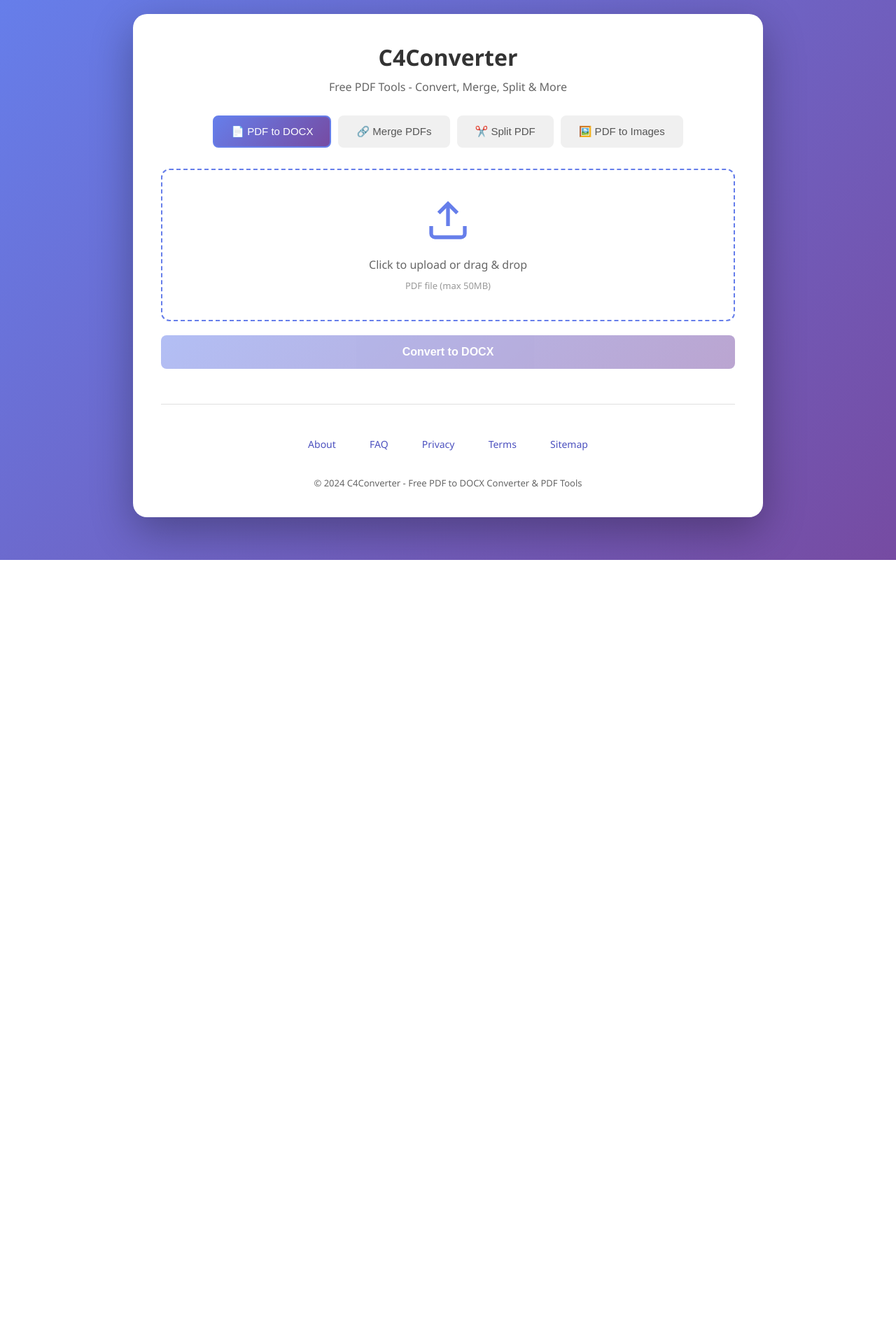
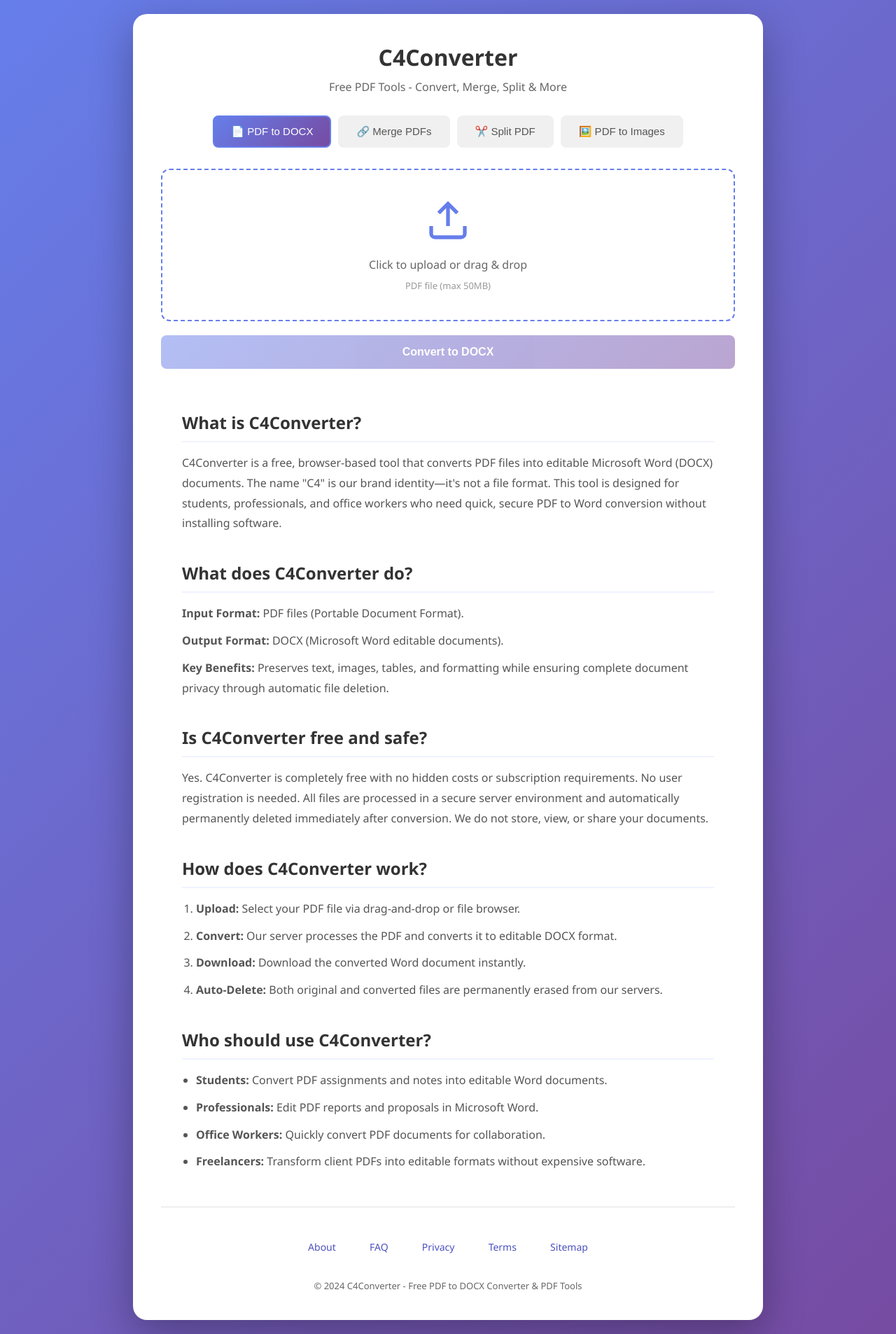
Before and after one commit to singhalamjeet/c4coverter, a FastAPI app: page / in a window 1280 px wide. Shown: the whole page at 70% size. Before the commit the page ends 800 px from the top, so only its background shows below. Run offline with FastAPI, Linux system fonts and the light colour scheme.

Commit message:
feat: Restore SEO content sections to homepage
- Added back 'What is C4Converter' section
- Added back 'What does C4Converter do' section
- Added back 'Is C4Converter free and safe' section
- Added back 'How does C4Converter work' section
- Added back 'Who should use C4Converter' section
- Content now appears below tabbed interface

```diff
--- a/app/templates/index.html
+++ b/app/templates/index.html
@@ -440,6 +440,74 @@
             <button class="button-primary" id="imagesButton" disabled>Convert to Images</button>
         </div>
 
+        <!-- SEO Content Sections -->
+        <div style="max-width: 800px; margin: 60px auto 40px; padding: 0 20px;">
+            <section style="margin-bottom: 40px;">
+                <h2
+                    style="color: #333; font-size: 24px; margin-bottom: 15px; border-bottom: 2px solid #f0f2ff; padding-bottom: 10px;">
+                    What is C4Converter?</h2>
+                <p style="color: #555; line-height: 1.8; margin-bottom: 15px;">C4Converter is a free, browser-based tool
+                    that converts PDF files into editable Microsoft Word (DOCX) documents. The name "C4" is our brand
+                    identity—it's not a file format. This tool is designed for students, professionals, and office
+                    workers who need quick, secure PDF to Word conversion without installing software.</p>
+            </section>
+
+            <section style="margin-bottom: 40px;">
+                <h2
+                    style="color: #333; font-size: 24px; margin-bottom: 15px; border-bottom: 2px solid #f0f2ff; padding-bottom: 10px;">
+                    What does C4Converter do?</h2>
+                <p style="color: #555; line-height: 1.8; margin-bottom: 10px;"><strong>Input Format:</strong> PDF files
+                    (Portable Document Format).</p>
+                <p style="color: #555; line-height: 1.8; margin-bottom: 10px;"><strong>Output Format:</strong> DOCX
+                    (Microsoft Word editable documents).</p>
+                <p style="color: #555; line-height: 1.8; margin-bottom: 15px;"><strong>Key Benefits:</strong> Preserves
+                    text, images, tables, and formatting while ensuring complete document privacy through automatic file
+                    deletion.</p>
+            </section>
+
+            <section style="margin-bottom: 40px;">
+                <h2
+                    style="color: #333; font-size: 24px; margin-bottom: 15px; border-bottom: 2px solid #f0f2ff; padding-bottom: 10px;">
+                    Is C4Converter free and safe?</h2>
+                <p style="color: #555; line-height: 1.8; margin-bottom: 15px;">Yes. C4Converter is completely free with
+                    no hidden costs or subscription requirements. No user registration is needed. All files are
+                    processed in a secure server environment and automatically permanently deleted immediately after
+                    conversion. We do not store, view, or share your documents.</p>
+            </section>
+
+            <section style="margin-bottom: 40px;">
+                <h2
+                    style="color: #333; font-size: 24px; margin-bottom: 15px; border-bottom: 2px solid #f0f2ff; padding-bottom: 10px;">
+                    How does C4Converter work?</h2>
+                <ol style="color: #555; line-height: 1.8; margin-left: 20px;">
+                    <li style="margin-bottom: 10px;"><strong>Upload:</strong> Select your PDF file via drag-and-drop or
+                        file browser.</li>
+                    <li style="margin-bottom: 10px;"><strong>Convert:</strong> Our server processes the PDF and converts
+                        it to editable DOCX format.</li>
+                    <li style="margin-bottom: 10px;"><strong>Download:</strong> Download the converted Word document
+                        instantly.</li>
+                    <li style="margin-bottom: 10px;"><strong>Auto-Delete:</strong> Both original and converted files are
+                        permanently erased from our servers.</li>
+                </ol>
+            </section>
+
+            <section style="margin-bottom: 40px;">
+                <h2
+                    style="color: #333; font-size: 24px; margin-bottom: 15px; border-bottom: 2px solid #f0f2ff; padding-bottom: 10px;">
+                    Who should use C4Converter?</h2>
+                <ul style="color: #555; line-height: 1.8; margin-left: 20px;">
+                    <li style="margin-bottom: 10px;"><strong>Students:</strong> Convert PDF assignments and notes into
+                        editable Word documents.</li>
+                    <li style="margin-bottom: 10px;"><strong>Professionals:</strong> Edit PDF reports and proposals in
+                        Microsoft Word.</li>
+                    <li style="margin-bottom: 10px;"><strong>Office Workers:</strong> Quickly convert PDF documents for
+                        collaboration.</li>
+                    <li style="margin-bottom: 10px;"><strong>Freelancers:</strong> Transform client PDFs into editable
+                        formats without expensive software.</li>
+                </ul>
+            </section>
+        </div>
+
         <!-- Footer -->
         <div class="footer">
             <nav class="footer-nav">
```
